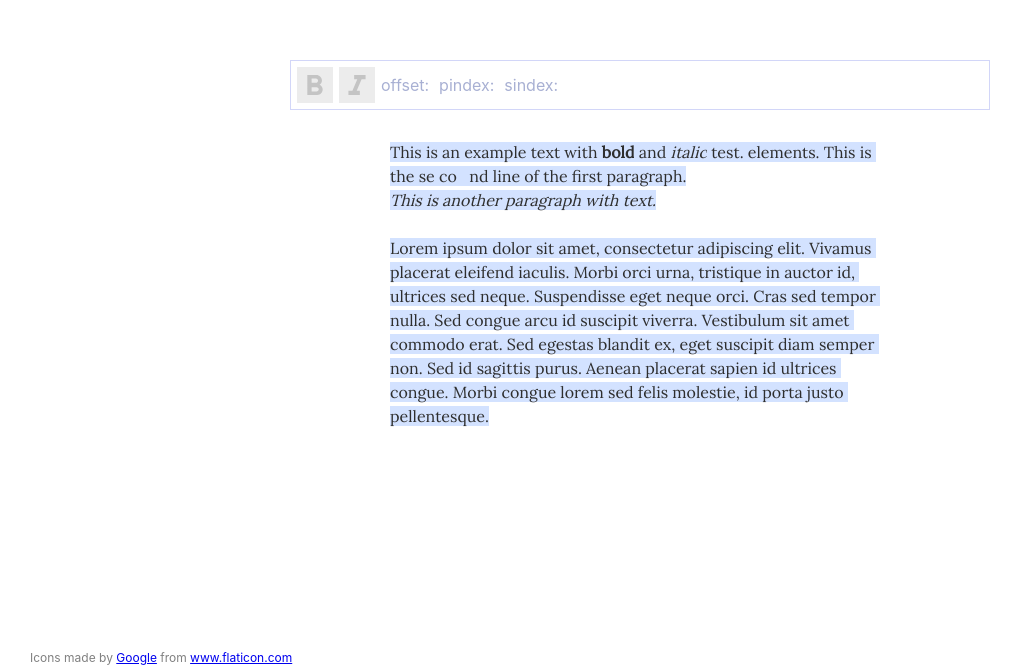
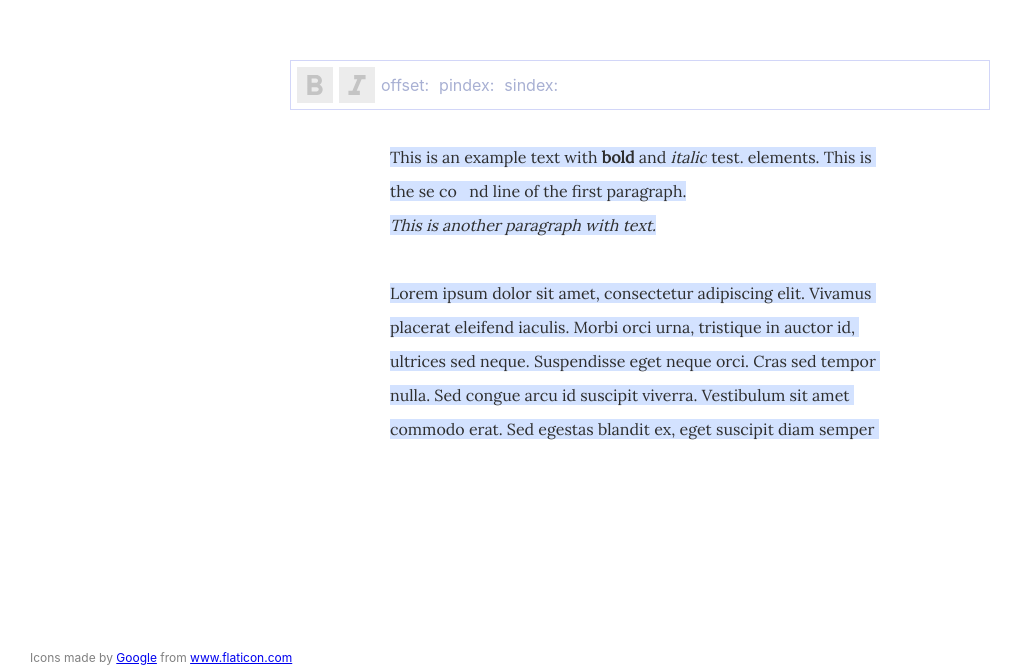
Before and after one commit to miamayday/text-editor, a React (Create React App) app: page / in a window 1280 px wide. Shown: the part 150-815 px from the top of the page, without its empty margins (0-1022 px from the left). Built offline with nearby package versions, Linux system fonts and the light colour scheme.

Commit message:
Fix caret positioning when clicking on lower half of a line gutter

```diff
--- a/src/App.css
+++ b/src/App.css
@@ -130,7 +130,7 @@
   font-size: 16px;
   font-family: 'Lora', serif;
   color: rgb(46, 46, 46);
-  line-height: 24px;
+  line-height: 34px;
   /*overflow-x: auto;
   white-space: pre-wrap;
   word-wrap: break-word;**/
--- a/src/editor/caret/Setter.ts
+++ b/src/editor/caret/Setter.ts
@@ -3,6 +3,7 @@ import { TextNode, Caret, Mouse, EditorState, SetterProps } from '../Types'
 
 const PARAGRAPH_PADDING = 100
 const CARET_HEIGHT = 20
+const LINE_HEIGHT = 34
 
 /**
  * Fixes the caret to the nearest span element (text node) in the paragraph.
@@ -12,7 +13,7 @@ const CARET_HEIGHT = 20
  * @param offset focusOffset
  * @param clickX Mouse click x position
  * @param clickY Mouse click y position
- * @returns
+ * @returns New state
  */
 function fixToNearestSpan(
   p: HTMLElement,
@@ -48,9 +49,9 @@ function fixToNearestSpan(
       const rect = Coords.getRectFromRange(span.childNodes[0], nextOffset)
       const y = rect.top
 
-      // TODO: change caret, overlap at end
+      console.log('rect.top:', y)
+      console.log('clickY:', clickY)
 
-      // remember calcTop, spans are not the right height!
       if (
         Coords.calcTop(y) <= clickY &&
         clickY <= Coords.calcTop(y + CARET_HEIGHT)
@@ -82,8 +83,8 @@ function fixToNearestSpan(
     if (node.text.length === 0) {
       // happens with empty paragraphs
       console.log('empty paragraph')
-      const x = cont.left + PARAGRAPH_PADDING // margin
-      const y = p.offsetTop + cont.top + d.scrollTop + 0 // (28 - 20) / 2 ???
+      const x = cont.left + PARAGRAPH_PADDING
+      const y = p.offsetTop + cont.top + d.scrollTop
       const diff = Math.sqrt(Math.pow(clickX - x, 2) + Math.pow(clickY - y, 2))
       if (diff < bestDiff) {
         bestX = x
@@ -91,18 +92,25 @@ function fixToNearestSpan(
         bestDiff = diff
         bestSindex = 0
         caret.x = PARAGRAPH_PADDING
-        caret.y = p.offsetTop
+        caret.y = p.offsetTop + (LINE_HEIGHT - CARET_HEIGHT) / 2
         caret.offset = 0
       }
+      break
     } else if (node.text.length >= offset) {
       const span = p.children[sindex]
       const rect = Coords.getRectFromRange(span.childNodes[0], offset)
       const [x, y] = [rect.left, rect.top]
 
-      // when surpass y just stop
-      if (Coords.calcTop(y) > clickY) {
-        console.log('already past y')
-        break
+      // when surpass final bound just stop
+      if (y > clickY) {
+        const divider = y - (LINE_HEIGHT - CARET_HEIGHT) / 2
+        console.log('divider:', divider)
+        const finalBound = divider + LINE_HEIGHT
+        if (y > finalBound) {
+          // does it ever come to this??
+          console.log('surpass final bound')
+          break
+        }
       }
 
       const diff = Math.sqrt(Math.pow(clickX - x, 2) + Math.pow(clickY - y, 2))
@@ -111,8 +119,8 @@ function fixToNearestSpan(
         bestY = y
         bestDiff = diff
         bestSindex = sindex
-        caret.x = Coords.calcLeft(rect.left - cont.left)
-        caret.y = Coords.calcTop(rect.top - cont.top + d.scrollTop)
+        caret.x = rect.left - cont.left
+        caret.y = rect.top - cont.top + d.scrollTop
       }
     }
   }
@@ -191,7 +199,7 @@ export function setCaretForSpan(
       const span = p.children[sindex]
       const rect = Coords.getRectFromRange(span.childNodes[0], nextOffset)
       caret.x = PARAGRAPH_PADDING
-      caret.y = Coords.calcTop(rect.top - cont.top + d.scrollTop)
+      caret.y = rect.top - cont.top + d.scrollTop
     }
 
     // fix offset
```
